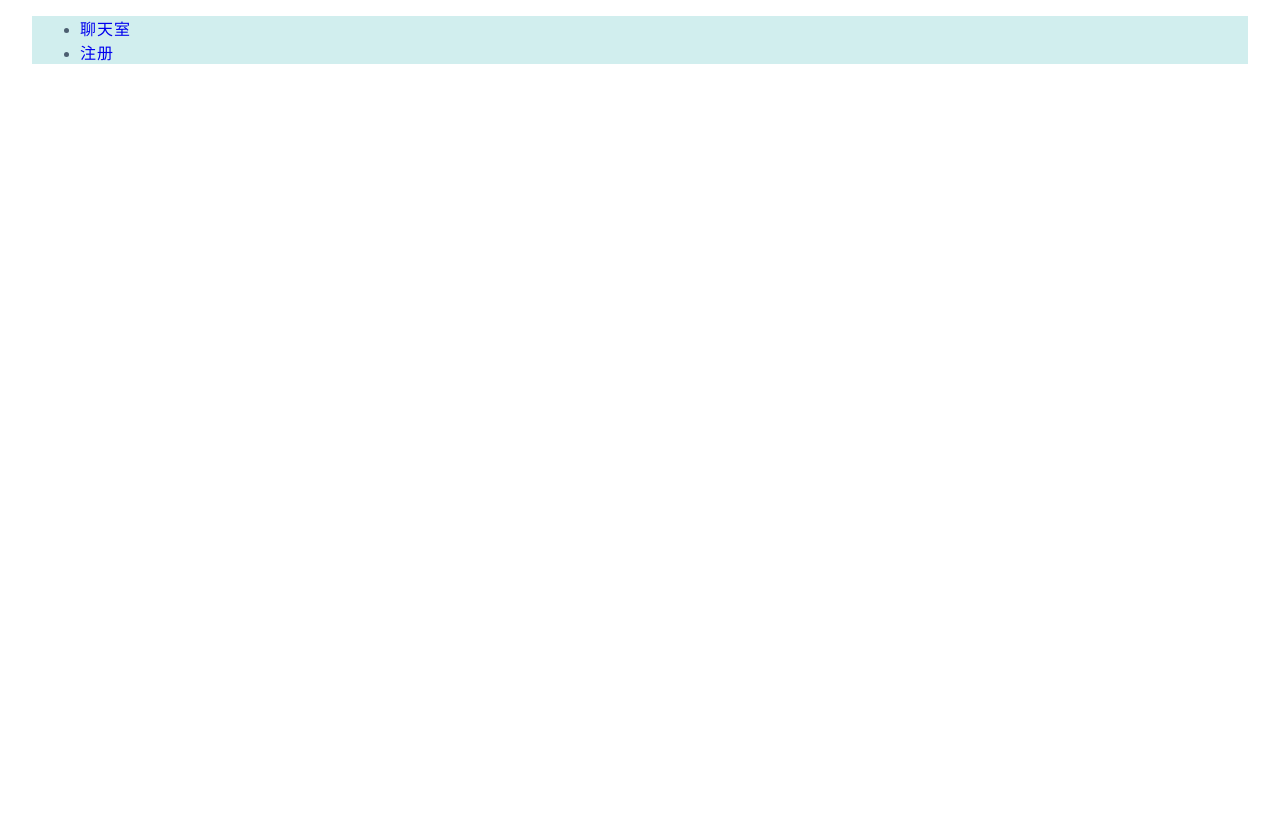
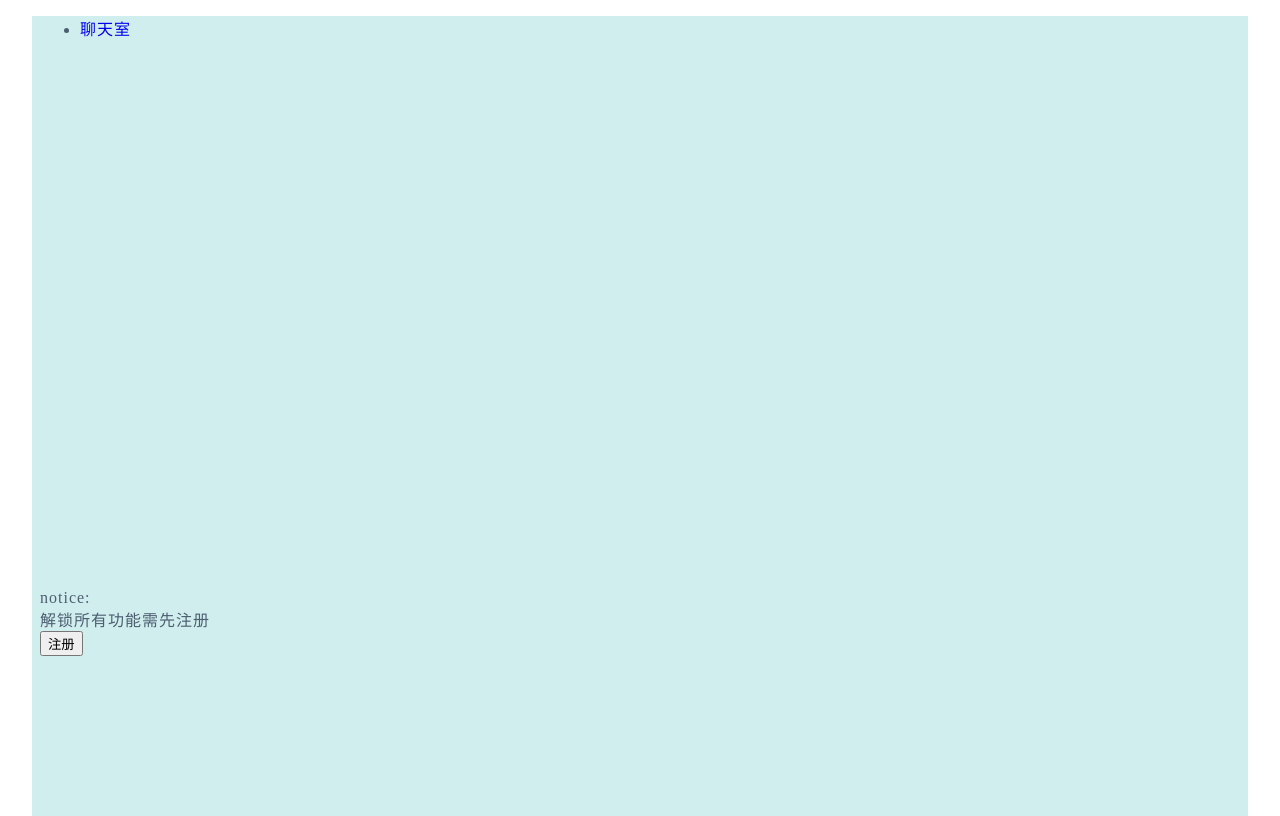
Before and after one commit to dyggod/Web-Set, an Angular app: page /home in a window 1280 px wide. Built offline with nearby package versions, Linux system fonts and the light colour scheme.

Commit message:
add notice

```diff
--- a/src/app/page/home/home.component.html
+++ b/src/app/page/home/home.component.html
@@ -8,13 +8,21 @@
         <li>
           <a [routerLink]="['/chatRoom']">聊天室</a>
         </li>
-        <li>
-          <a [routerLink]="['/login']">注册</a>
-        </li>
+
       </ul>
     </div>
   </div>
   <div class="footer">
-
+    <div class="home-notice">
+      <div>
+        notice:
+      </div>
+      <div>
+        解锁所有功能需先注册
+      </div>
+      <div class="to-register" [routerLink]="['/login']">
+        <button>注册</button>
+      </div>
+    </div>
   </div>
 </div>
--- a/src/app/page/home/home.component.scss
+++ b/src/app/page/home/home.component.scss
@@ -0,0 +1,8 @@
+div#home {
+  height: 800px;
+  position: relative;
+}
+div.footer {
+  position: absolute;
+  bottom: 20%;
+}
--- a/src/app/page/login/login.component.html
+++ b/src/app/page/login/login.component.html
@@ -33,6 +33,5 @@
     </div>
   </div>
   <div class="login-footer">
-
   </div>
 </div>
```
